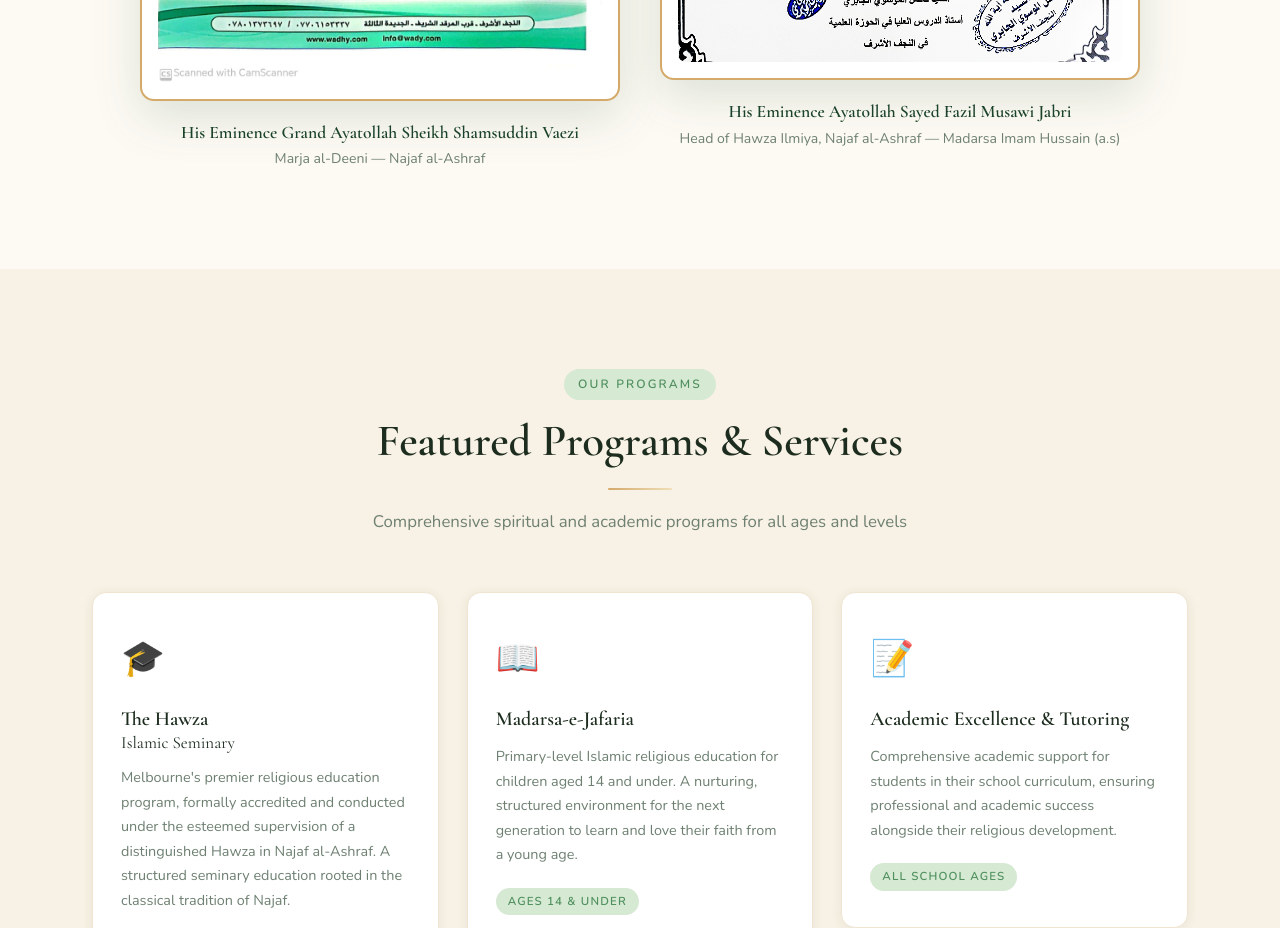
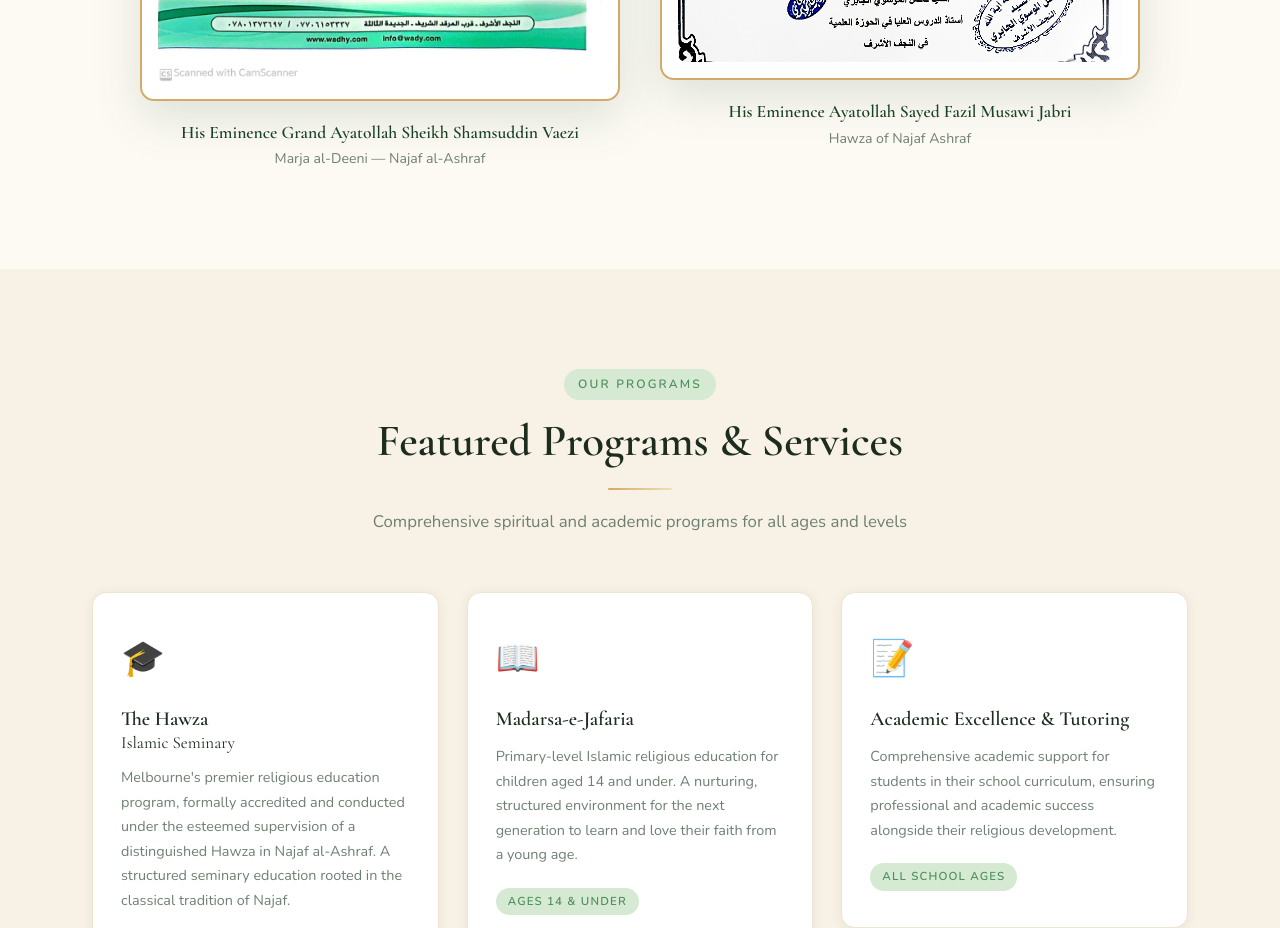
Before and after one commit to alm392/Hawza, a Next.js app: page / in a window 1280 px wide. Shown: the part 2540-3468 px from the top of the page. Built offline with nearby package versions, Linux system fonts and the light colour scheme.

Commit message:
modified:   components/About.jsx

```diff
--- a/components/About.jsx
+++ b/components/About.jsx
@@ -115,7 +115,7 @@ export default function About() {
                 </div>
                 <div className="ijaza-credit">
                   <span className="ijaza-name">His Eminence Ayatollah Sayed Fazil Musawi Jabri</span>
-                  <span className="ijaza-role">Head of Hawza Ilmiya, Najaf al-Ashraf — Madarsa Imam Hussain (a.s)</span>
+                  <span className="ijaza-role">Hawza of Najaf Ashraf</span>
                 </div>
               </div>
             </div>
```
